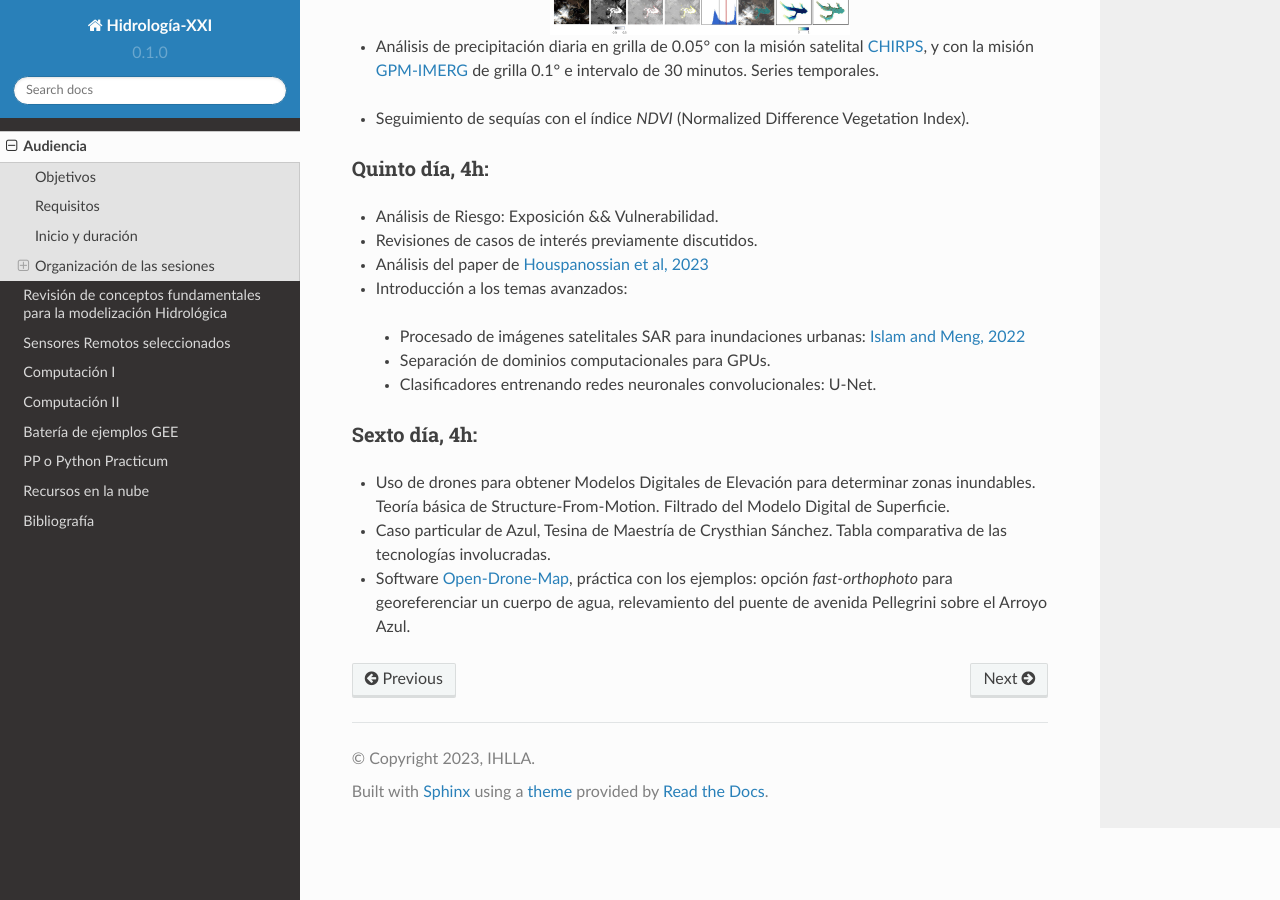
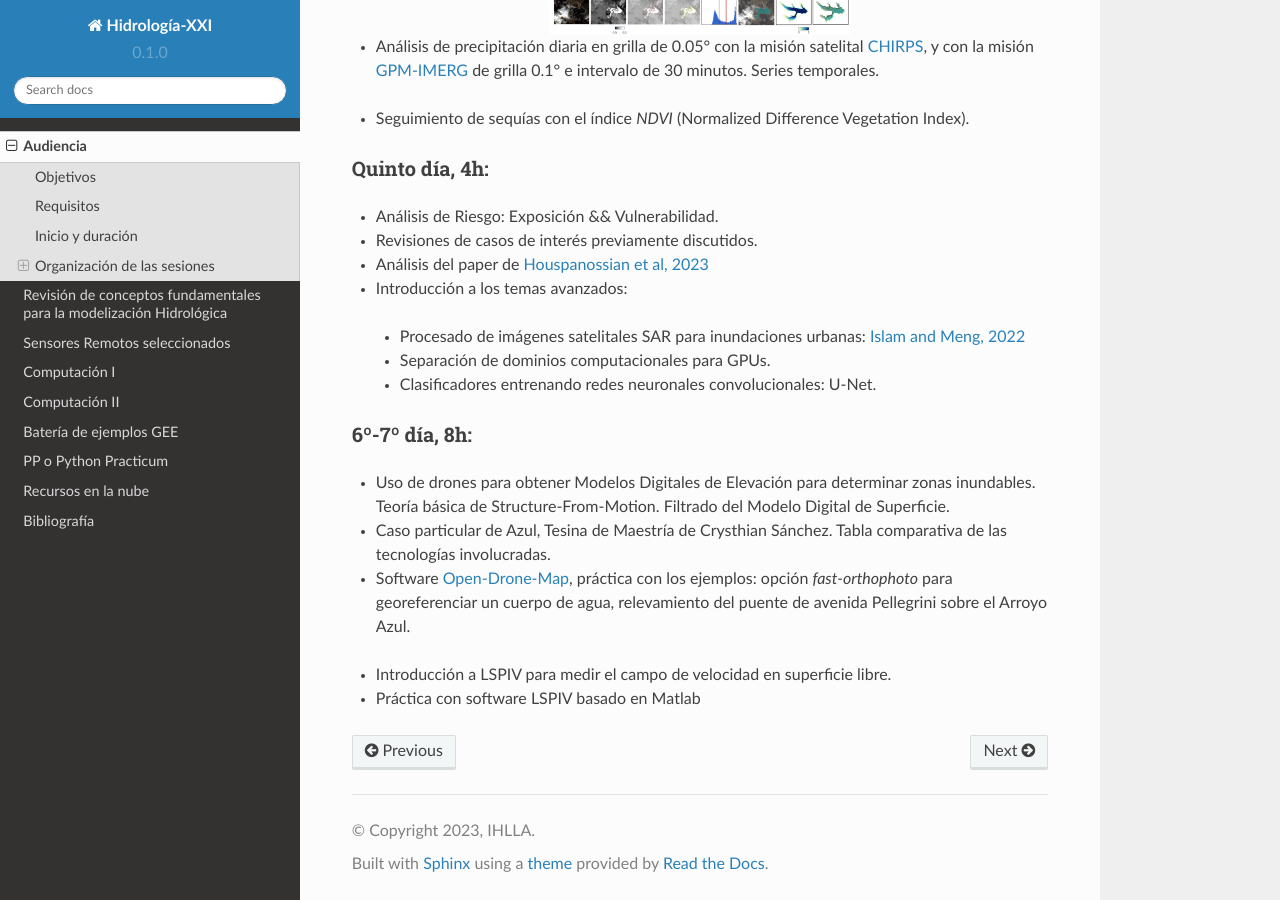
Before and after one commit to ivillamadrid/HidrologiaXXI, a Sphinx documentation site: the page built from docs/source/audiencia.rst, in a window 1280 px wide and 900 px high, scrolled down 1811 px. Built offline with Sphinx 7.4.7 and the Read the Docs theme 2.0.0, drawn with Linux system fonts in a browser that asks for light colours.

Commit message:
Update audiencia.rst

```diff
--- a/docs/source/audiencia.rst
+++ b/docs/source/audiencia.rst
@@ -88,7 +88,7 @@ Quinto día, 4h:
  * Separación de dominios computacionales para GPUs.
  * Clasificadores entrenando redes neuronales convolucionales: U-Net.
 
-Sexto día, 4h:
+6º-7º día, 8h:
 **************
 * Uso de drones para obtener Modelos Digitales de Elevación para determinar zonas inundables. Teoría básica de Structure-From-Motion. Filtrado del Modelo Digital de Superficie.
 
@@ -97,3 +97,7 @@ Sexto día, 4h:
 * Software `Open-Drone-Map`_, práctica con los ejemplos: opción *fast-orthophoto* para georeferenciar un cuerpo de agua, relevamiento del puente de avenida Pellegrini sobre el Arroyo Azul.
 
 .. _Open-Drone-Map: https://www.opendronemap.org/
+
+* Introducción a LSPIV para medir el campo de velocidad en superficie libre.
+
+* Práctica con software LSPIV  basado en Matlab
```
